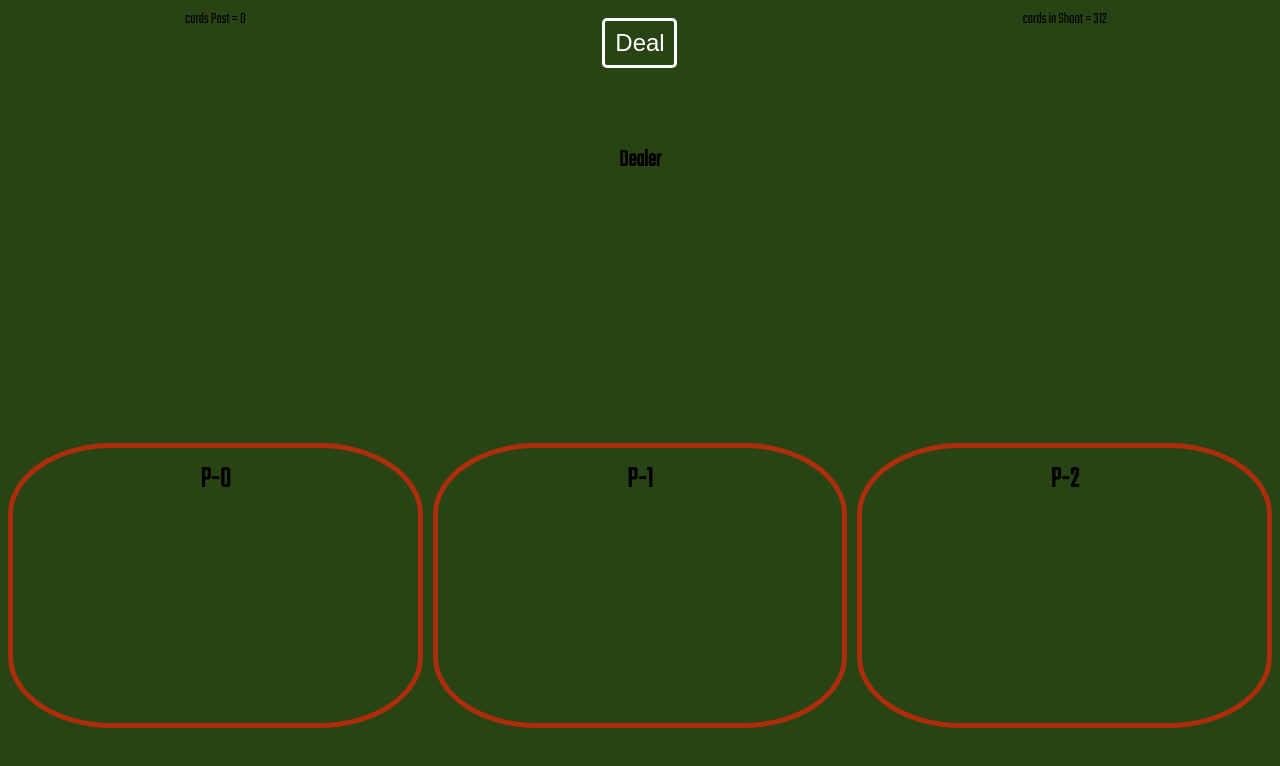
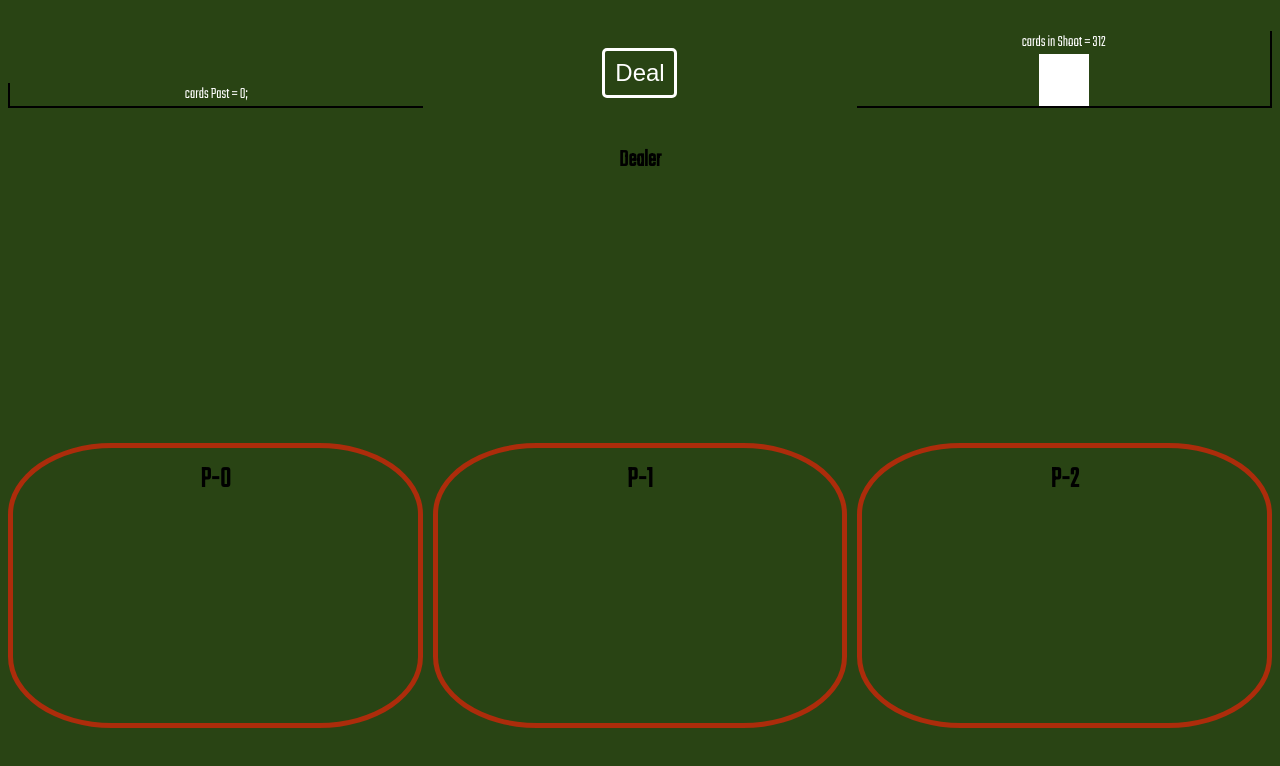
Before and after one commit to ElijahAdams/truecount21, an Angular app: page / in a window 1280 px wide. Shown: the top 766 px of the page. Built offline with nearby package versions, Linux system fonts and the light colour scheme.

Commit message:
adding simple css stuff for shoots

```diff
--- a/src/app/app.component.html
+++ b/src/app/app.component.html
@@ -1,11 +1,19 @@
 <!--The content below is only a placeholder and can be replaced.-->
 <div class="grid-container">
   <div class="dealInfo">
-    <span>cards Past = {{312 - sixDeckCardArray.length}}</span>
-    <span>
+    <div class="pastShoot">
+      <span>
+        cards Past = {{pastCardsLength}};
+        <p class="pastRectangle"></p>
+      </span>
+    </div>
+    <div>
       <button *ngIf="!hasStarted" class="dealButton" (click)="startRound()">Deal</button>
-    </span>
-    <span>cards in Shoot = {{sixDeckCardArray.length}}</span>
+    </div>
+    <div class="futureShoot">
+      <span>cards in Shoot = {{sixDeckCardArray.length}}</span>
+      <p class="futureRectangle"></p>
+    </div>
   </div>
 
   <div class="dealer">
--- a/src/app/app.component.scss
+++ b/src/app/app.component.scss
@@ -9,8 +9,31 @@
   display: grid;
   grid-template-columns: repeat(auto-fit, minmax(300px, 1fr));
   grid-gap: 10px;
-  height: 350px;
+  color: white;
+  align-items: end;
 }
+.dealInfo > .pastShoot {
+  border-left: black solid 2px;
+  border-bottom: black solid 2px;
+}
+.pastRectangle {
+  height: var(--pastHeight);
+  width: 50px;
+  background-color: white;
+  margin: auto;
+}
+.futureRectangle {
+  height: var(--futureHeight);
+  width: 50px;
+  background-color: white;
+  margin: auto;
+}
+
+.dealInfo > .futureShoot {
+  border-right: black solid 2px;
+  border-bottom: black solid 2px;
+}
+
 .players {
   display: grid;
   grid-template-columns: repeat(auto-fit, minmax(300px, 1fr));
--- a/src/app/app.component.ts
+++ b/src/app/app.component.ts
@@ -1,5 +1,5 @@
 /* tslint:disable:no-trailing-whitespace prefer-const */
-import {Component, OnInit} from '@angular/core';
+import {Component, ElementRef, OnInit} from '@angular/core';
 import {DealingService} from './dealing.service';
 
 @Component({
@@ -26,13 +26,14 @@ export class AppComponent implements OnInit {
   singleDeckCardArray = ['2', '3', '4', '5', '6', '7', '8', '9', '10', 'J', 'Q', 'K', 'A'];
   suites = ['spades', 'clubs', 'hearts', 'diamonds'];
   sixDeckCardArray = [];
+  pastCardsLength = 0;
   hasStarted = false;
   actionReady = false;
-  constructor(private dealingService: DealingService) {
-
+  constructor(private dealingService: DealingService, private totalBody: ElementRef) {
   }
   ngOnInit() {
     this.populateDeck();
+    this.setShoots();
   }
   populateDeck() {
     let newCard;
@@ -49,6 +50,11 @@ export class AppComponent implements OnInit {
         });
       }
     });
+  }
+  setShoots() {
+    this.pastCardsLength = 312 - this.sixDeckCardArray.length;
+    (this.totalBody.nativeElement as HTMLElement).style.setProperty('--futureHeight', (this.sixDeckCardArray.length / 6) + 'px');
+    (this.totalBody.nativeElement as HTMLElement).style.setProperty('--pastHeight', (this.pastCardsLength / 6) + 'px');
   }
   getCardValue(card) {
     if (card !== 'A') {
@@ -148,6 +154,7 @@ export class AppComponent implements OnInit {
     const dealtCardIndex = this.randomCard(this.sixDeckCardArray.length);
     const cardDelt = this.sixDeckCardArray[dealtCardIndex];
     this.sixDeckCardArray.splice(dealtCardIndex, 1);
+    this.setShoots();
     return cardDelt;
   }
 
--- a/src/styles.scss
+++ b/src/styles.scss
@@ -1,5 +1,9 @@
 /* You can add global styles to this file, and also import other style files */
 @import url('https://fonts.googleapis.com/css2?family=Teko:wght@300&display=swap');
+:root {
+  --futureHeight: 0;
+  --pastHeight: 0;
+}
 html{
   height: 100%;
   background-color: #294414;
```
